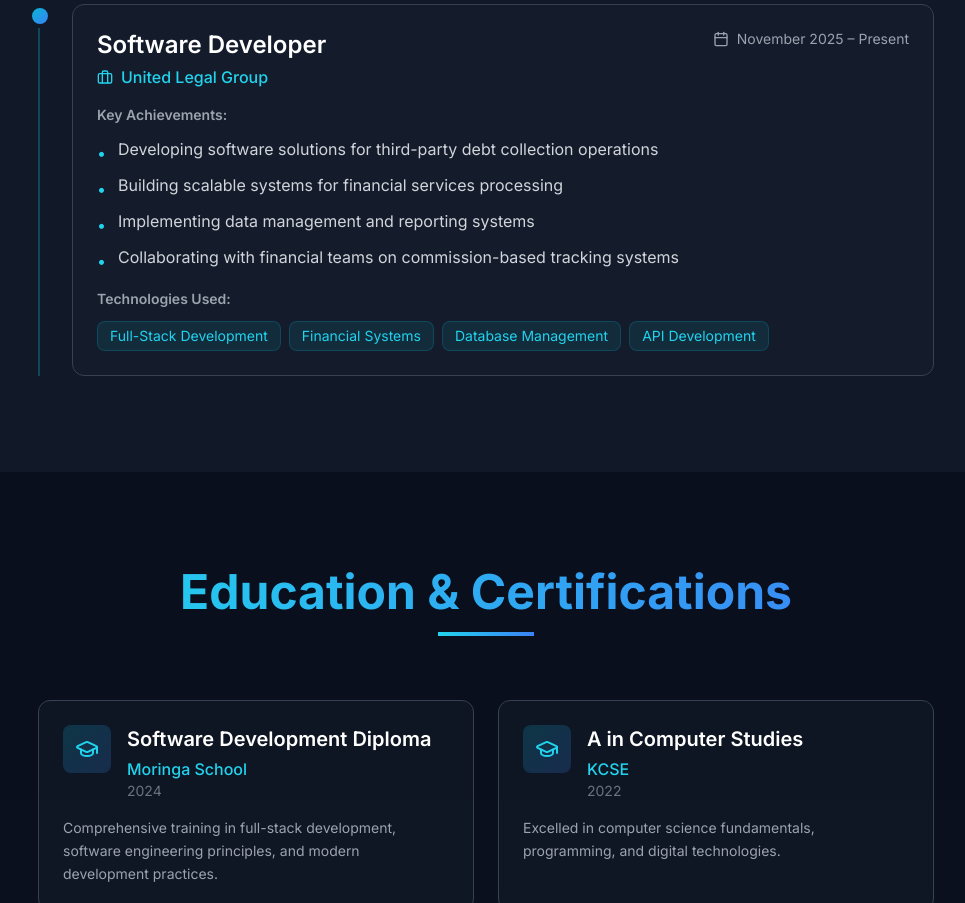
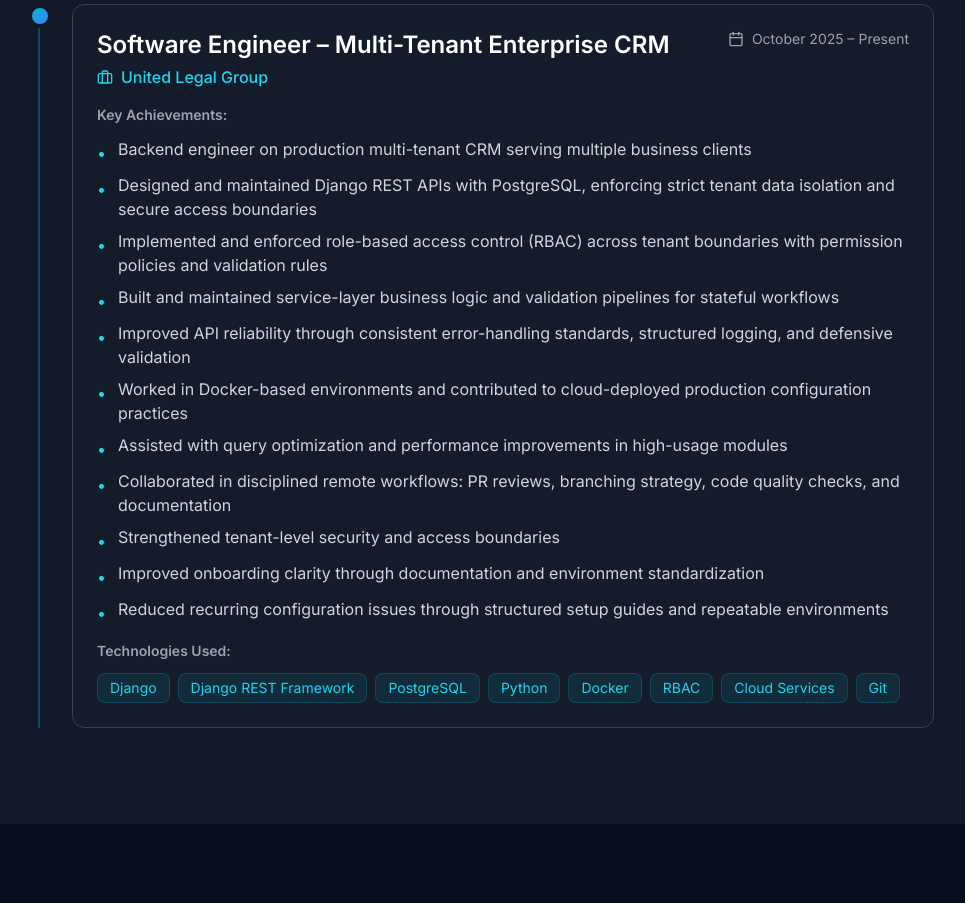
Before and after one commit to FranklinMburu/my-portfolio, a React (Vite) app: page / in a window 1280 px wide. Shown: the part 6060-6963 px from the top of the page, without its empty margins (154-1119 px from the left). Built offline with nearby package versions, Linux system fonts and the light colour scheme.

Commit message:
Update United Legal Group experience with detailed CRM backend engineering role

```diff
--- a/src/data/experience.ts
+++ b/src/data/experience.ts
@@ -21,20 +21,31 @@ export const experiences: Experience[] = [
     ]
   },
   {
-    title: 'Software Developer',
+    title: 'Software Engineer – Multi-Tenant Enterprise CRM',
     company: 'United Legal Group',
-    period: 'November 2025 – Present',
+    period: 'October 2025 – Present',
     achievements: [
-      'Developing software solutions for third-party debt collection operations',
-      'Building scalable systems for financial services processing',
-      'Implementing data management and reporting systems',
-      'Collaborating with financial teams on commission-based tracking systems'
+      'Backend engineer on production multi-tenant CRM serving multiple business clients',
+      'Designed and maintained Django REST APIs with PostgreSQL, enforcing strict tenant data isolation and secure access boundaries',
+      'Implemented and enforced role-based access control (RBAC) across tenant boundaries with permission policies and validation rules',
+      'Built and maintained service-layer business logic and validation pipelines for stateful workflows',
+      'Improved API reliability through consistent error-handling standards, structured logging, and defensive validation',
+      'Worked in Docker-based environments and contributed to cloud-deployed production configuration practices',
+      'Assisted with query optimization and performance improvements in high-usage modules',
+      'Collaborated in disciplined remote workflows: PR reviews, branching strategy, code quality checks, and documentation',
+      'Strengthened tenant-level security and access boundaries',
+      'Improved onboarding clarity through documentation and environment standardization',
+      'Reduced recurring configuration issues through structured setup guides and repeatable environments'
     ],
     technologies: [
-      'Full-Stack Development',
-      'Financial Systems',
-      'Database Management',
-      'API Development'
+      'Django',
+      'Django REST Framework',
+      'PostgreSQL',
+      'Python',
+      'Docker',
+      'RBAC',
+      'Cloud Services',
+      'Git'
     ]
   }
 ];
```
